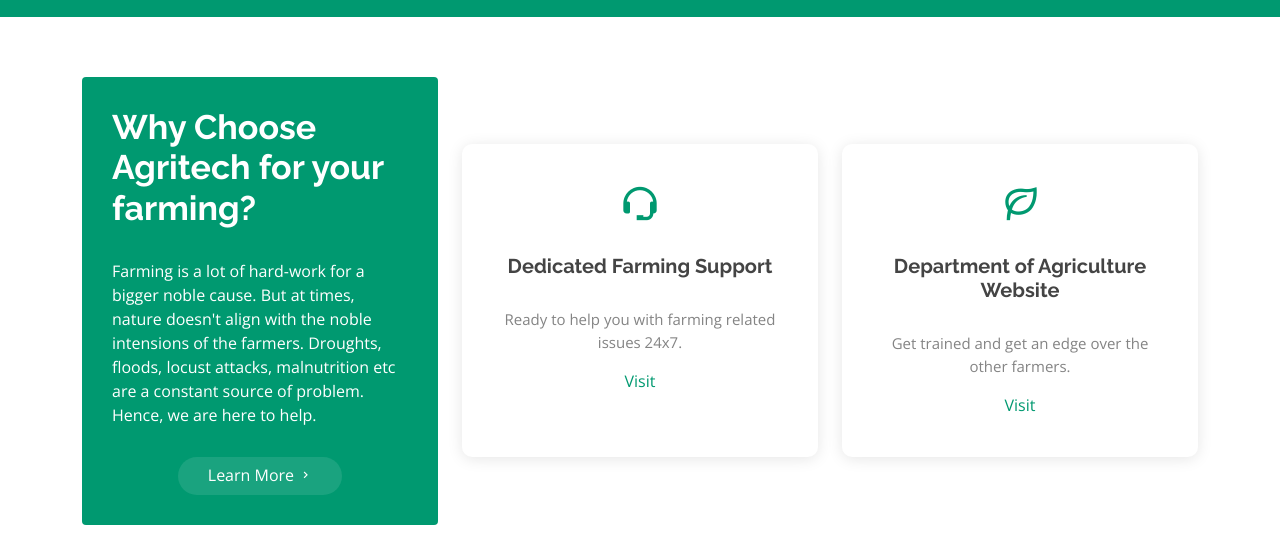
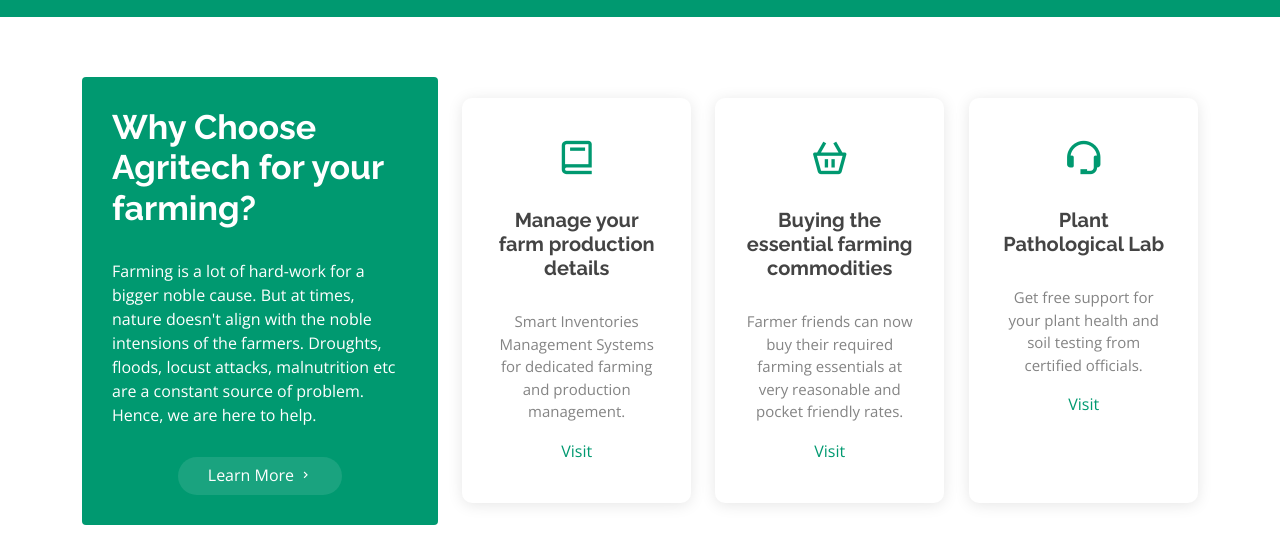
Before and after one commit to MainakRepositor/Agritech, a plain HTML site: page index.html in a window 1280 px wide. Shown: the part 1322-1875 px from the top of the page. Drawn offline with nearby package versions, Linux system fonts and the light colour scheme.

Commit message:
Add files via upload

```diff
--- a/index.html
+++ b/index.html
@@ -138,21 +138,29 @@
             <div class="icon-boxes d-flex flex-column justify-content-center">
               <div class="row">
 
-                <div class="col-xl-6 d-flex align-items-stretch" data-aos="zoom-in" data-aos-delay="200">
+                <div class="col-xl-4 d-flex align-items-stretch" data-aos="zoom-in" data-aos-delay="200">
+                  <div class="icon-box mt-4 mt-xl-0">
+                    <i class="bx bx-book"></i>
+                    <h4>Manage your farm production details</h4>
+                    <p>Smart Inventories Management Systems for dedicated farming and production management.</p>
+                    <a  class="more-btn" href="http://localhost/IMS/" target="blank">Visit</a>
+                  </div>
+                </div>
+                <div class="col-xl-4 d-flex align-items-stretch" data-aos="zoom-in" data-aos-delay="300">
+                  <div class="icon-box mt-4 mt-xl-0">
+                    <i class="bx bx-basket"></i>
+                    <h4>Buying the essential farming commodities</h4>
+                    <p>Farmer friends can now buy their required farming essentials at very reasonable and pocket friendly rates.</p>
+                    <a  class="more-btn" href="http://localhost/ecommerce/" target="_blank">Visit</a>
+
+                  </div>
+                </div>
+                <div class="col-xl-4 d-flex align-items-stretch" data-aos="zoom-in" data-aos-delay="200">
                   <div class="icon-box mt-4 mt-xl-0">
                     <i class="bx bx-support"></i>
-                    <h4>Dedicated Farming Support</h4>
-                    <p>Ready to help you with farming related issues 24x7.</p>
-                    <a  class="more-btn" href="http://localhost/CMS/" target="blank">Visit</a>
-                  </div>
-                </div>
-                <div class="col-xl-6 d-flex align-items-stretch" data-aos="zoom-in" data-aos-delay="300">
-                  <div class="icon-box mt-4 mt-xl-0">
-                    <i class="bx bx-leaf"></i>
-                    <h4>Department of Agriculture Website</h4>
-                    <p>Get trained and get an edge over the other farmers.</p>
-                    <a  class="more-btn" href="https://www.india.gov.in/topics/agriculture" target="_blank">Visit</a>
-
+                    <h4>Plant Pathological Lab</h4>
+                    <p>Get free support for your plant health and soil testing from certified officials.</p>
+                    <a  class="more-btn" href="http://localhost/odlms/" target="blank">Visit</a>
                   </div>
                 </div>
               </div>
@@ -198,7 +206,7 @@
               <div class="col-md-6 d-flex align-items-stretch mt-4">
                 <div class="icon-box" data-aos="zoom-in" data-aos-delay="300">
                   <div class="icon"><i class="bx bx-leaf"></i></div>
-                  <h4><a href="https://mango-leaf-disease.streamlit.app/" target="_blank">Mango Leaf Disease Detection</a></h4>
+                  <h4><a href="https://mangoes-leaf-disease.streamlit.app/" target="_blank">Mango Leaf Disease Detection</a></h4>
                   <p>Detect the types of disease present in the leaf of mango plant.</p>
                 </div>
               </div>
@@ -208,6 +216,22 @@
                   <div class="icon"><i class="bx bx-leaf"></i></div>
                   <h4><a href="https://wheat-leaf-disease.streamlit.app/" target="_blank">Wheat Leaf Disease Detection</a></h4>
                   <p>Detect the types of disease present in the leaf of wheat plant.</p>
+                </div>
+              </div>
+
+              <div class="col-md-6 d-flex align-items-stretch mt-4">
+                <div class="icon-box" data-aos="zoom-in" data-aos-delay="400">
+                  <div class="icon"><i class="bx bx-leaf"></i></div>
+                  <h4><a href="https://cassava-leaf-disease-detection.streamlit.app/" target="_blank">Cassava Leaf Disease Detection</a></h4>
+                  <p>Detect the types of disease present in the leaf of cassava plant.</p>
+                </div>
+              </div>
+
+              <div class="col-md-6 d-flex align-items-stretch mt-4">
+                <div class="icon-box" data-aos="zoom-in" data-aos-delay="400">
+                  <div class="icon"><i class="bx bx-leaf"></i></div>
+                  <h4><a href="https://corn-leaf-disease-detection.streamlit.app/" target="_blank">Corn Leaf Disease Detection</a></h4>
+                  <p>Detect the types of disease present in the leaf of corn plant.</p>
                 </div>
               </div>
 
```
